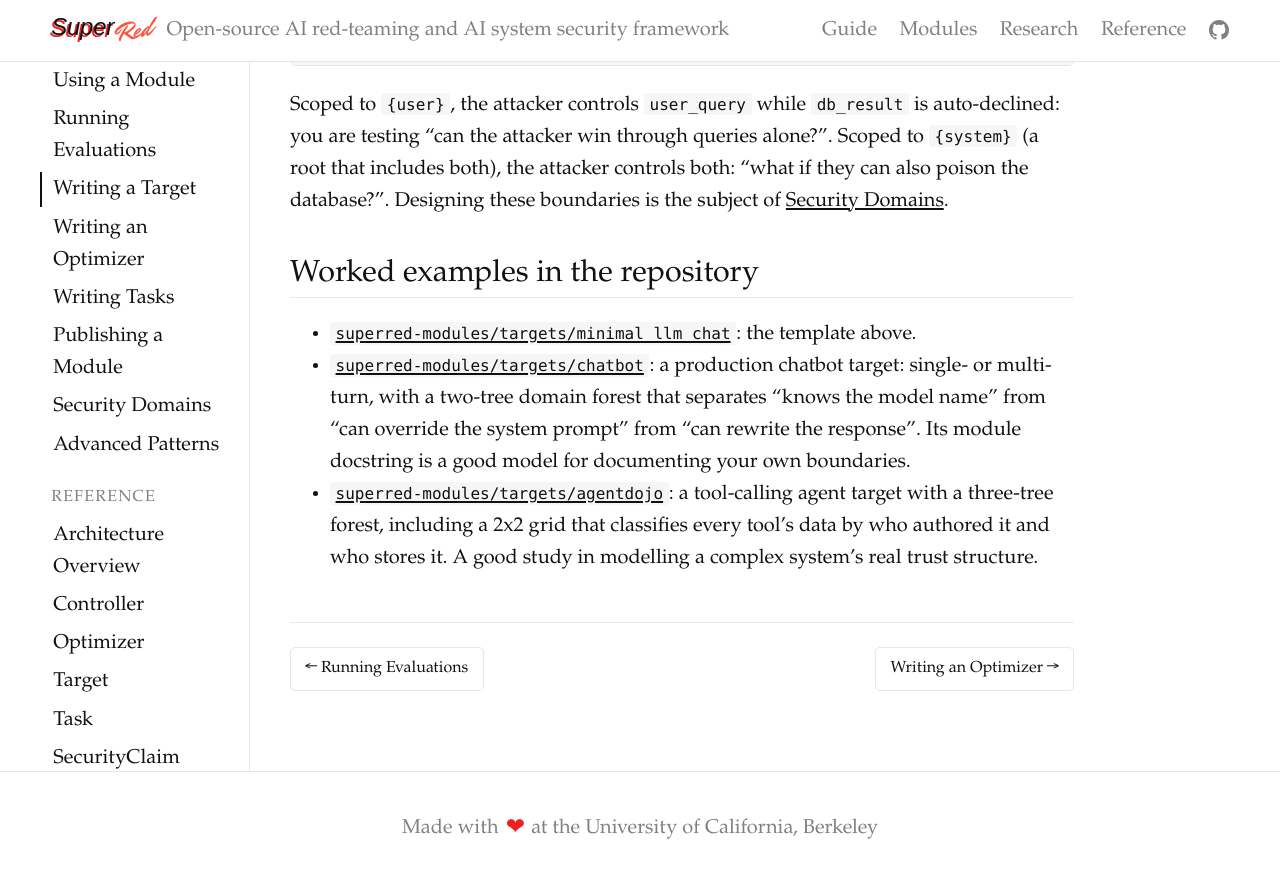
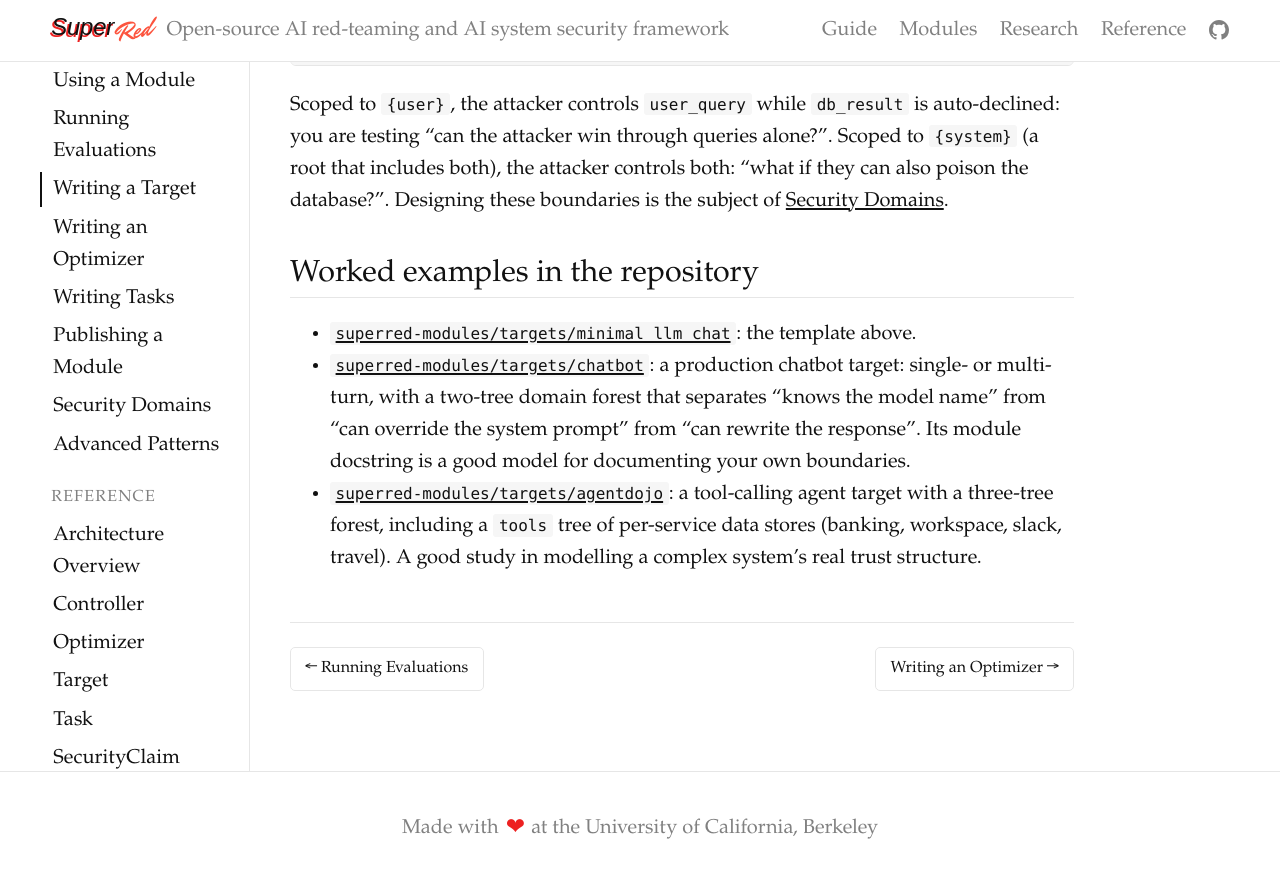
Before and after one commit to RoldSI/superred, a Jekyll site: the page built from docs/guide/writing-a-target.md, in a window 1280 px wide and 900 px high, scrolled down 10082 px. Shown: the top 878 px of the window. Built offline with Jekyll 4.4.1, drawn with Linux system fonts in a browser that asks for light colours; some web fonts are replaced.

Commit message:
docs(guide): correct the AgentDojo tools model in the writing-a-target summary
The "Worked examples in the repository" pointer still described the AgentDojo
tools tree as a 2x2 content/storage grid, which no longer matches the shipped
target and contradicts the corrected Security Domains example. It is a
per-service forest of data stores (banking, workspace, slack, travel); describe
it that way.

```diff
--- a/docs/guide/writing-a-target.md
+++ b/docs/guide/writing-a-target.md
@@ -383,6 +383,6 @@ subject of [Security Domains](/guide/security-domains).
   name" from "can override the system prompt" from "can rewrite the response".
   Its module docstring is a good model for documenting your own boundaries.
 - [`superred-modules/targets/agentdojo`](https://github.com/RoldSI/superred-modules/tree/main/targets/agentdojo): a tool-calling agent target with a
-  three-tree forest, including a 2x2 grid that classifies every tool's data by
-  who authored it and who stores it. A good study in modelling a complex
+  three-tree forest, including a `tools` tree of per-service data stores
+  (banking, workspace, slack, travel). A good study in modelling a complex
   system's real trust structure.
```
